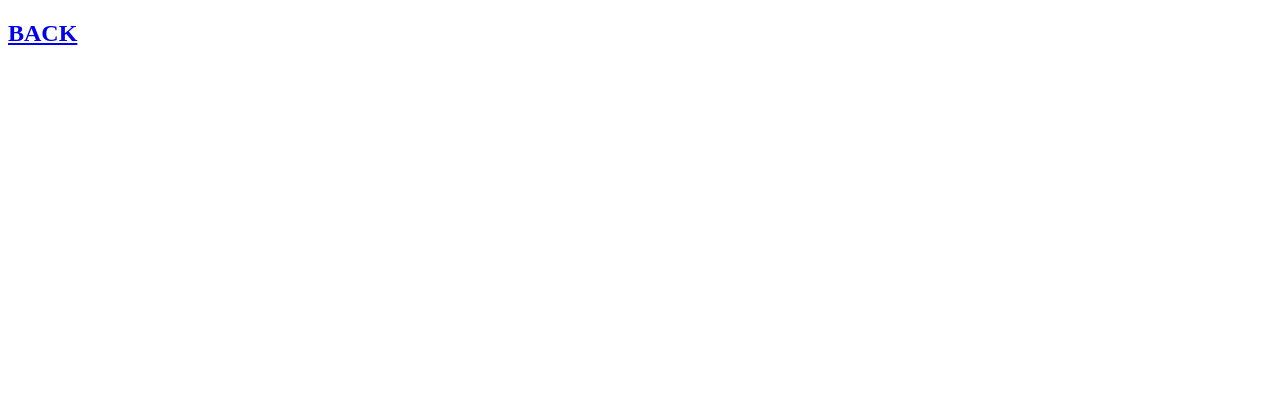
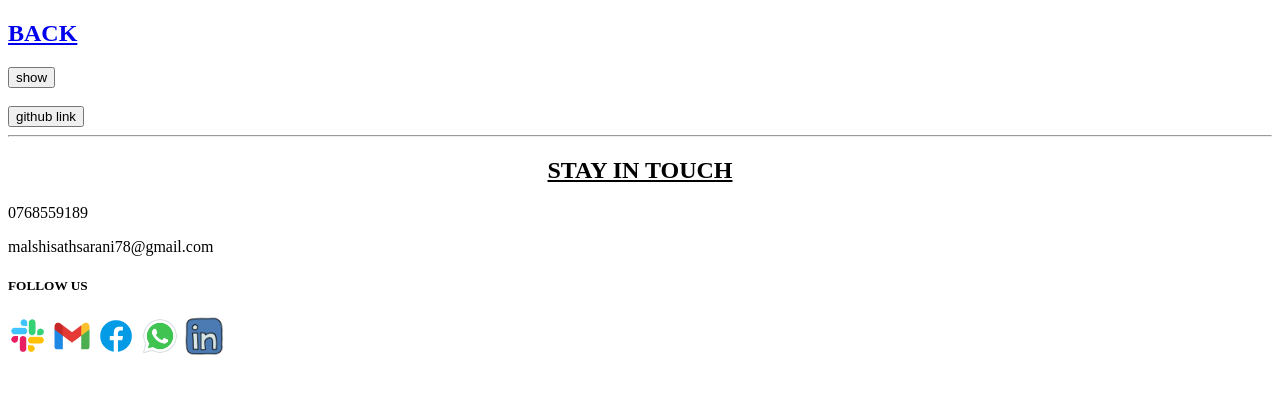
Before and after one commit to malshiSathsarani-123/MyPortfolio, a plain HTML site: page projectdetails.html in a window 1280 px wide. Drawn offline with Linux system fonts and the light colour scheme.

Commit message:
done projectdetails.html

```diff
--- a/projectdetails.html
+++ b/projectdetails.html
@@ -10,6 +10,22 @@
         <a href="project.html"><h2>BACK</h2></a>
     </nav>
 </header>
-
+<main>
+    <button>show</button>
+    <br><br>
+    <button>github link</button>
+</main>
+<hr>
+<footer>
+    <center><u><h2>STAY IN TOUCH</h2></u></center>
+    <p>0768559189</p>
+    <p>malshisathsarani78@gmail.com</p>
+    <h5>FOLLOW US</h5>
+    <a href=""><em><img src="assets/image/icons8-slack-logo-144.png" alt="slack" width="40"></em></a>
+    <a href="malshisathsarani78@gmail.com"><em><img src="assets/image/icons8-gmail-144.png" alt="mail" width="40"></em></a>
+    <a href="https://www.facebook.com/profile.php?id=100070086034918"><em><img src="assets/image/icons8-facebook-logo-144.png" alt="facebook" width="40"></em></a>
+    <a href="https://web.whatsapp.com/#+94768559189"><em><img src="assets/image/icons8-whatsapp-144.png" alt="whatsapp" width="40"></em></a>
+    <a href="https://www.linkedin.com/in/malshi-sathsarani-178295266/"><em><img src="assets/image/icons8-linkedin-logo-192.png" alt="linkedin" width="40"></em></a>
+</footer>
 </body>
 </html>
```
Also changed, not shown: project.html (+5 -6 lines).
